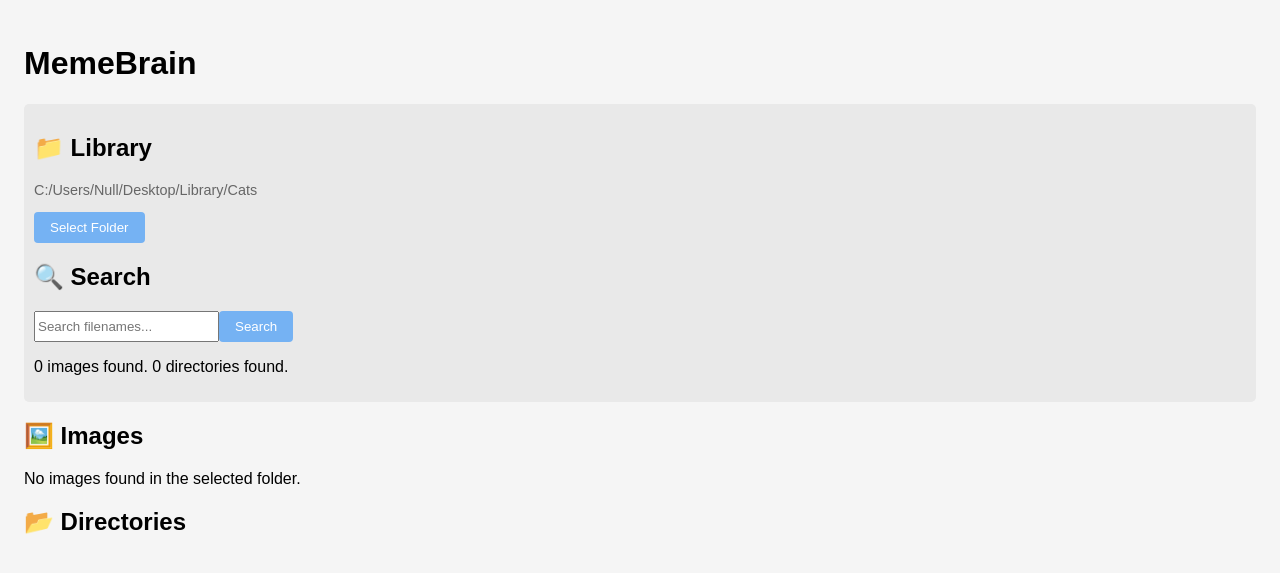
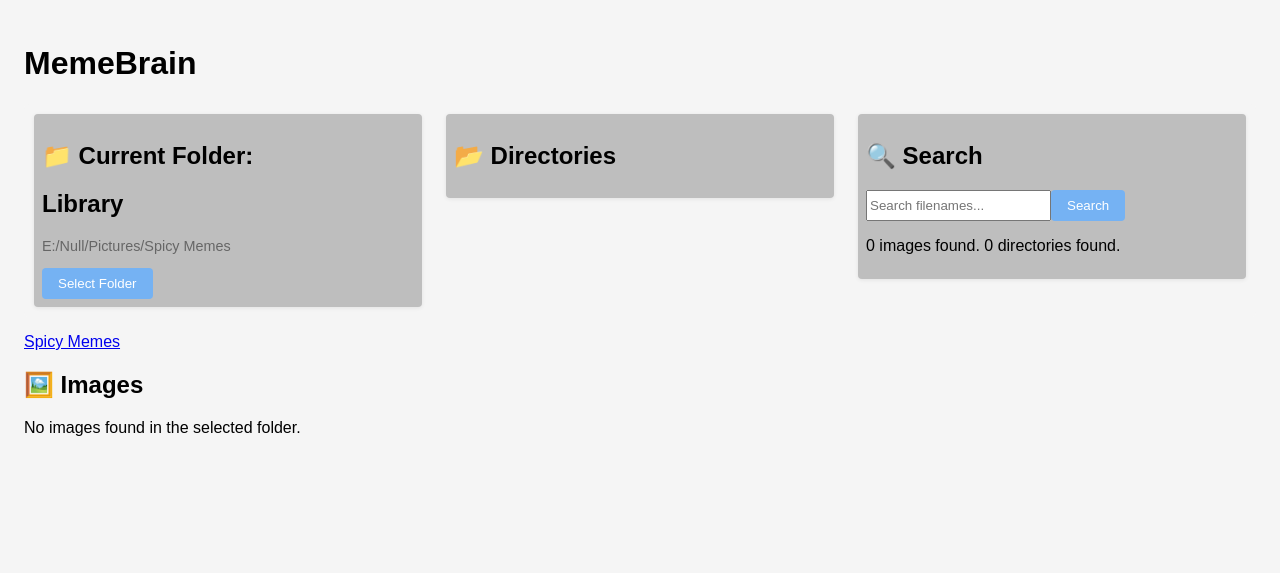
Before and after one commit to NullWhiteCode/MemeBrain, a Flask app: page / in a window 1280 px wide. Shown: the top 573 px of the page. Run offline with Flask 3, Linux system fonts and the light colour scheme; some libraries are stand-ins or nearby versions.

Commit message:
Refactor folder navigation and add breadcrumbs
- persist current folder between sessions
- navigate using root-relative paths
- add clickable breadcrumb navigation
- add library root navigation
- switch folder browsing to immediate children
- simplify get_folder_contents()

```diff
--- a/app.py
+++ b/app.py
@@ -26,21 +26,17 @@ CONFIG_FILE = Path("config.json")
 
 
 def get_folder_contents(folder_path):
-    """Return supported image files and directories beneath folder_path."""
+    """Return supported image files and immediate directories."""
     folder_path = Path(folder_path)
     files = []
     directories = []
 
     if folder_path.is_dir():
-        for child in sorted(folder_path.rglob('*')):
+        for child in sorted(folder_path.iterdir()):
             if child.is_file() and child.suffix.lower() in SUPPORTED_EXTENSIONS:
-                # Store paths relative to the selected folder so they can be
-                # displayed and served correctly from nested directories.
-                files.append(child.relative_to(folder_path).as_posix())
-
-        for child in folder_path.iterdir():
-            if child.is_dir():
-                directories.append(child.relative_to(folder_path).as_posix())
+                files.append(child.name)
+            elif child.is_dir():
+                directories.append(child.name)
 
     return files, directories
 
@@ -95,6 +91,25 @@ def load_current_folder():
 
     return None
 
+
+def split_path_parts(current_folder):
+    path_parts = Path(current_folder).parts
+    cumulative_path = []
+    breadcrumbs = []
+
+    for part in path_parts:
+        cumulative_path.append(part)
+        breadcrumbs.append(
+            {
+                "display": part,
+                "link": Path(*cumulative_path).as_posix(),
+            }
+        )
+
+    return breadcrumbs
+
+
+
 @app.route('/', methods=['GET', 'POST'])
 def home():
     folder_path = None
@@ -105,9 +120,12 @@ def home():
     directories = []
 
     library_path = load_library_path()
+    library_name = None
     current_folder = load_current_folder() or ""
+    breadcrumbs = split_path_parts(current_folder)
 
     if library_path:
+        library_name = Path(library_path).name
         folder_path = Path(library_path) / current_folder
 
         if folder_path.is_dir():
@@ -127,7 +145,7 @@ def home():
             files = search_file_names(folder_path, search_pattern)
 
 
-    return render_template('index.html', folder_path=folder_path, files=files, directories=directories, search_pattern=search_pattern, folder_name=folder_name)
+    return render_template('index.html', folder_path=folder_path, files=files, directories=directories, search_pattern=search_pattern, folder_name=folder_name, breadcrumbs=breadcrumbs, current_folder=current_folder, library_name=library_name)
 
 
 @app.route('/file/<path:filename>')
@@ -164,13 +182,17 @@ def folder_browser():
             files=[],
             directories=[],
             search_pattern="",
-            folder_name=None
+            folder_name=None,
+            breadcrumbs=[],
+            current_folder="",
+            library_name=None
         )
 
     folder_name = Path(folder_path).name
 
     save_library_path(folder_path)
     save_current_folder("")
+    breadcrumbs = []
 
     files, directories = get_folder_contents(folder_path)
     return render_template(
@@ -179,25 +201,29 @@ def folder_browser():
         files=files,
         directories=directories,
         search_pattern="",
-        folder_name=folder_name
+        folder_name=folder_name,
+        breadcrumbs=breadcrumbs,
+        current_folder="",
+        library_name=Path(folder_path).name
     )
 
 
-@app.route('/path/<path:subpath>')
-def subfolder_selection(subpath):
+@app.route("/path/<path:subpath>")
+def navigate_folder(subpath):
     root_folder = load_library_path()
     if not root_folder:
         return "No library selected.", 400
 
-    current_saved_path = load_current_folder() or ""
-    new_current_folder = Path(current_saved_path) / subpath
+    new_current_folder = subpath
     folder_path = Path(root_folder) / new_current_folder
 
     if not folder_path.is_dir():
         return "Folder not found.", 404
 
     save_current_folder(new_current_folder)
+    breadcrumbs = split_path_parts(new_current_folder)
 
+    library_name = Path(root_folder).name
     folder_name = folder_path.name
     files, directories = get_folder_contents(folder_path)
     return render_template(
@@ -206,8 +232,35 @@ def subfolder_selection(subpath):
         files=files,
         directories=directories,
         search_pattern="",
-        folder_name=folder_name
+        folder_name=folder_name,
+        breadcrumbs=breadcrumbs,
+        current_folder=new_current_folder,
+        library_name=library_name
     )
+
+@app.route('/library_root')
+def root_navigation_route():
+    root_folder = load_library_path()
+    if not root_folder:
+        return "No library selected.", 400
+
+    save_current_folder("")
+    files, directories = get_folder_contents(root_folder)
+
+    return render_template(
+        'index.html',
+        folder_path=root_folder,
+        files=files,
+        directories=directories,
+        search_pattern="",
+        folder_name=Path(root_folder).name,
+        breadcrumbs=[],
+        current_folder="",
+        library_name=Path(root_folder).name
+    )
+
+
+
 
 
 if __name__ == '__main__':
--- a/config.json
+++ b/config.json
@@ -1,4 +1,4 @@
 {
-  "library_path": "C:/Users/Null/Desktop/Library",
-  "current_folder": "Cats"
+  "library_path": "E:/Null/Pictures/Spicy Memes",
+  "current_folder": ""
 }
--- a/static/CSS/style.css
+++ b/static/CSS/style.css
@@ -51,9 +51,21 @@
 }
 
 .panel {
-  background-color: #e9e9e9;
+  background-color: #f5f5f5;
   padding: 10px;
   border-radius: 5px;
+  display: grid;
+  grid-template-columns: repeat(3, minmax(240px, 1fr));
+  grid-template-areas: "current directories search";
+  gap: 1.5rem;
+  align-items: start;
+}
+
+.panel > section {
+  background: #bebebe;
+  border-radius: 4px;
+  padding: 0.5rem;
+  box-shadow: 0 1px 4px rgba(0, 0, 0, 0.08);
 }
 
 body {
@@ -97,3 +109,26 @@ body {
 .search-bar button:hover {
   background: #5a9bd8;
 }
+
+/* Assign the three sections inside .panel to grid areas using their order
+   (keeps HTML unchanged). 1=Current Folder, 2=Search, 3=Directories */
+.panel > section:nth-of-type(1) {
+  grid-area: current;
+}
+.panel > section:nth-of-type(2) {
+  grid-area: search;
+}
+.panel > section:nth-of-type(3) {
+  grid-area: directories;
+}
+
+/* Responsive: stack sections on narrow viewports */
+@media (max-width: 800px) {
+  .panel {
+    grid-template-columns: 1fr;
+    grid-template-areas:
+      "current"
+      "search"
+      "directories";
+  }
+}
--- a/templates/index.html
+++ b/templates/index.html
@@ -21,9 +21,10 @@
     <main class="container">
       <h1><b>MemeBrain</b></h1>
 
-      <div class="panel">
+      <div class="panel" .grid-container>
         <section>
-          <h2>📁 {{ folder_name or "Library" }}</h2>
+          <h2>📁 Current Folder:</h2>
+          <h2>{{ folder_name or "Library" }}</h2>
           <p class="folder-path">{{ folder_path or "No folder selected" }}</p>
 
           <form method="GET" action="{{ url_for('folder_browser') }}">
@@ -56,7 +57,40 @@
             directories found.
           </p>
         </section>
+
+        <section>
+          <!-- Directory list -->
+          <h2><b>📂 Directories</b></h2>
+          <ul>
+            {% for directory in directories %}
+            <li>
+              <a
+                href="{{ url_for(
+                'navigate_folder',
+                subpath=(current_folder ~ '/' ~ directory) if current_folder else directory
+                ) }}"
+              >
+                {{ directory }}
+              </a>
+            </li>
+            {% endfor %}
+          </ul>
+        </section>
       </div>
+      <section>
+        <p class="breadcrumbs">
+          {% if library_name %}
+          <a href="{{ url_for('root_navigation_route') }}">
+            {{ library_name }}
+          </a>
+          {% endif %} {% if breadcrumbs %} / {% endif %} {% for crumb in
+          breadcrumbs %}
+          <a href="{{ url_for('navigate_folder', subpath=crumb['link']) }}">
+            {{ crumb['display'] }}
+          </a>
+          {% if not loop.last %} / {% endif %} {% endfor %}
+        </p>
+      </section>
 
       <section>
         <h2><b>🖼️ Images</b></h2>
@@ -86,20 +120,6 @@
         <p>No images found in the selected folder.</p>
         {% endif %}
       </section>
-
-      <section>
-        <!-- Directory list -->
-        <h2><b>📂 Directories</b></h2>
-        <ul>
-          {% for directory in directories %}
-          <li>
-            <a href="{{ url_for('subfolder_selection', subpath=directory) }}">
-              {{ directory }}
-            </a>
-          </li>
-          {% endfor %}
-        </ul>
-      </section>
     </main>
     <script src="https://cdn.jsdelivr.net/npm/lightbox3@1/dist/lightbox3.min.js"></script>
   </body>
```
